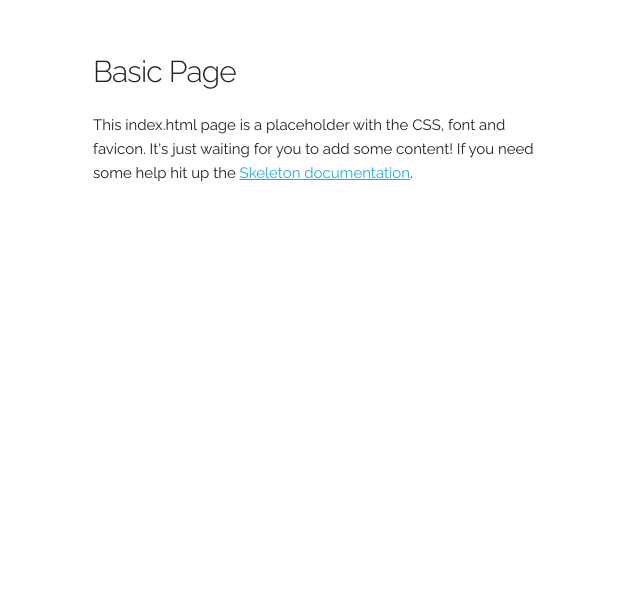
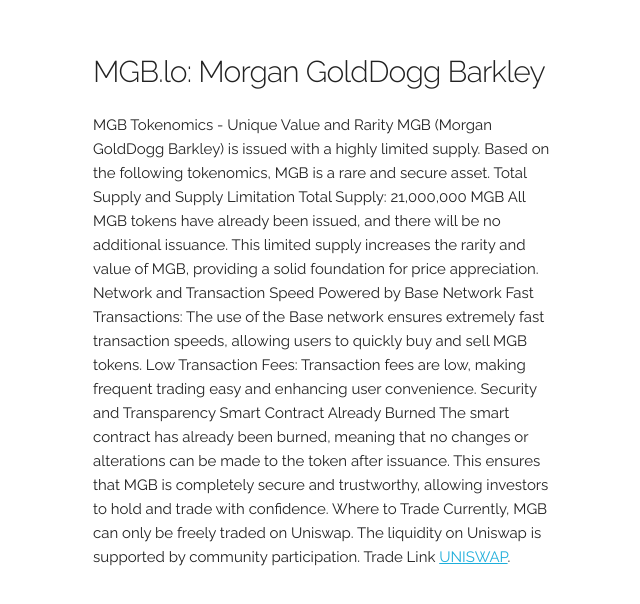
Before and after one commit to morganbarkley/mgb, a plain HTML site: page index.html in a window 1280 px wide. Shown: the part 188-792 px from the top of the page, without its empty margins (67-707 px from the left). Drawn offline with Linux system fonts and the light colour scheme.

Commit message:
Update index.html
トークノミクス記入

```diff
--- a/index.html
+++ b/index.html
@@ -5,7 +5,7 @@
   <!-- Basic Page Needs
   –––––––––––––––––––––––––––––––––––––––––––––––––– -->
   <meta charset="utf-8">
-  <title>Your page title here :)</title>
+  <title>MGB.lol Morgan GoldDogg Barkley</title>
   <meta name="description" content="">
   <meta name="author" content="">
 
@@ -34,8 +34,24 @@
   <div class="container">
     <div class="row">
       <div class="one-half column" style="margin-top: 25%">
-        <h4>Basic Page</h4>
-        <p>This index.html page is a placeholder with the CSS, font and favicon. It's just waiting for you to add some content! If you need some help hit up the <a href="http://www.getskeleton.com">Skeleton documentation</a>.</p>
+        <h4>MGB.lo: Morgan GoldDogg Barkley</h4>
+        <p>MGB Tokenomics - Unique Value and Rarity
+
+MGB (Morgan GoldDogg Barkley) is issued with a highly limited supply. Based on the following tokenomics, MGB is a rare and secure asset.
+
+Total Supply and Supply Limitation
+Total Supply: 21,000,000 MGB
+All MGB tokens have already been issued, and there will be no additional issuance. This limited supply increases the rarity and value of MGB, providing a solid foundation for price appreciation.
+Network and Transaction Speed
+Powered by Base Network
+Fast Transactions: The use of the Base network ensures extremely fast transaction speeds, allowing users to quickly buy and sell MGB tokens.
+Low Transaction Fees: Transaction fees are low, making frequent trading easy and enhancing user convenience.
+Security and Transparency
+Smart Contract Already Burned
+The smart contract has already been burned, meaning that no changes or alterations can be made to the token after issuance. This ensures that MGB is completely secure and trustworthy, allowing investors to hold and trade with confidence.
+Where to Trade
+Currently, MGB can only be freely traded on Uniswap. The liquidity on Uniswap is supported by community participation.
+Trade Link <a href="https://app.uniswap.org/explore/tokens/base/0xf6b8cf27c68f2e0f3d99b5d39e0c6767aceb1220?utm_source=share-tdp&utm_medium=web">UNISWAP</a>.</p>
       </div>
     </div>
   </div>
```
